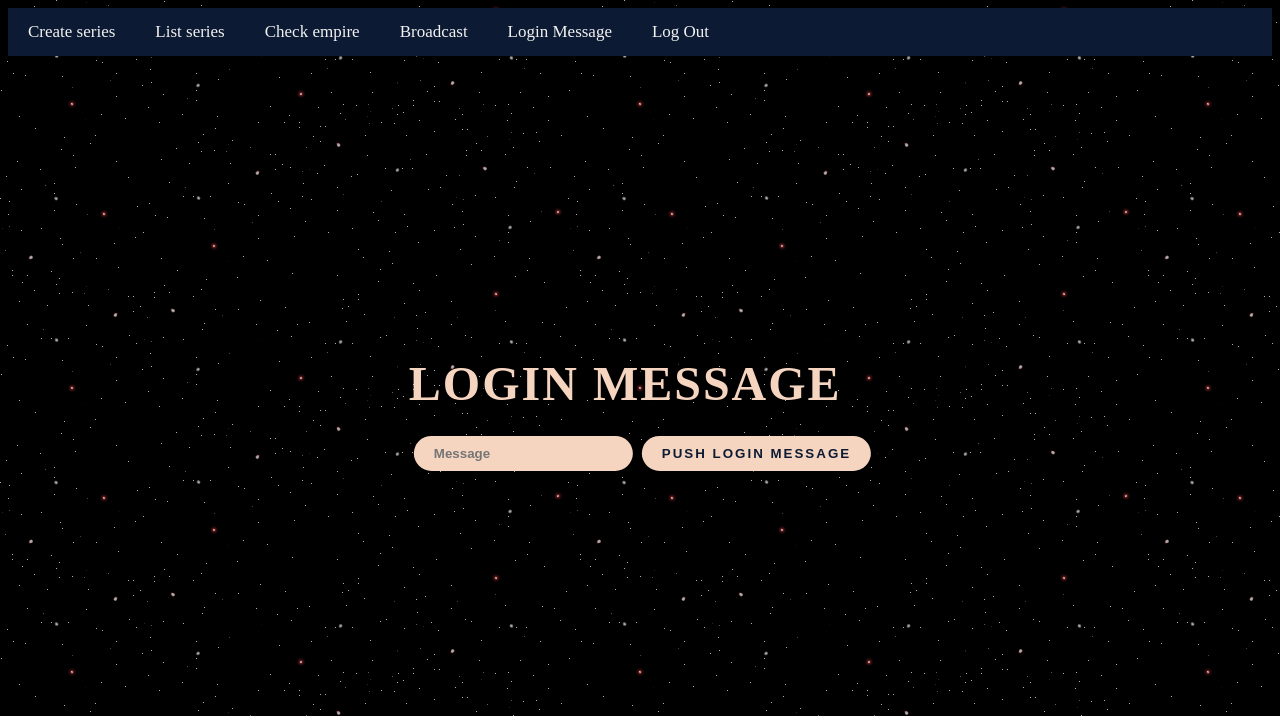
After one commit to ThomasDelhayeCondorcet/StellarCrisisThomasLaurie2023, a Flask app: page /LoginMessage in a window 1280 px wide. The commit adds this page. Shown: the top 716 px of the page. Run offline with Flask 3, Linux system fonts and the light colour scheme; some libraries are stand-ins or nearby versions.

Commit message:
Add de la page login message plus affichage du message dans la home page user et admin

```diff
--- a/app.py
+++ b/app.py
@@ -69,7 +69,13 @@ def LogIn():
 def AdminPage():
     user = session["User"]
     Broadcast = user[19]
-    return render_template("AdminPage.html", Broadcast=Broadcast)
+    conn = psycopg2.connect(host="student.endor.be", port="5433", database="py2306", user="py2306",
+                            password="graiple56laibla")
+    query = "Select * From param"
+    cursor = conn.cursor()
+    cursor.execute(query)
+    logmsg = cursor.fetchone()[0]
+    return render_template("AdminPage.html", Broadcast=Broadcast, logmsg=logmsg)
 @app.route("/CreateSeries", methods=['GET', 'POST'])
 def CreateSeries():
     if request.method == 'POST':
@@ -337,6 +343,20 @@ def Broadcast():
         nbrPlayer = cursor.fetchone()[0]
 
         return render_template("BroadCast.html", nbrPlayer= nbrPlayer)
+@app.route("/LoginMessage", methods=['GET', 'POST'])
+def LoginMessage():
+    if request.method=='POST':
+        message = request.form['message']
+        conn = psycopg2.connect(host="student.endor.be", port="5433", database="py2306", user="py2306",
+                                password="graiple56laibla")
+        query = "UPDATE param SET loginmsg = %s"
+        data = (message,)
+        cursor = conn.cursor()
+        cursor.execute(query, data)
+        conn.commit()
+        return redirect(url_for("AdminPage"))
+    else:
+        return render_template("LoginMessage.html")
 @app.route("/CheckEmpire")
 def CheckEmpire():
     conn = psycopg2.connect(host="student.endor.be", port="5433", database="py2306", user="py2306",
@@ -403,7 +423,13 @@ def KillEmpire(pid):
 def UserPage():
     user = session["User"]
     Broadcast = user[19]
-    return render_template("UserPage.html", Broadcast=Broadcast)
+    conn = psycopg2.connect(host="student.endor.be", port="5433", database="py2306", user="py2306",
+                            password="graiple56laibla")
+    query = "Select * From param"
+    cursor = conn.cursor()
+    cursor.execute(query)
+    logmsg = cursor.fetchone()[0]
+    return render_template("UserPage.html", Broadcast=Broadcast, logmsg=logmsg)
 @app.route("/ListGames", methods=['GET', 'POST'])
 def ListGames():
     if request.method == 'POST':
--- a/templates/AdminPage.html
+++ b/templates/AdminPage.html
@@ -12,11 +12,12 @@
             <a href="ListSeries">List series</a>
             <a href="CheckEmpire">Check empire</a>
             <a href="Broadcast">Broadcast</a>
+            <a href="LoginMessage">Login Message</a>
             <a href="LogOut">Log Out</a>
         </div>
     </header>
     <div class="center">
-        <h1>Welcome to your Admin page </h1>
+        <h1>{{ logmsg }}</h1>
         {% if Broadcast %}
             <p style="text-align: center">{{ Broadcast }}</p>
         {% endif %}
--- a/templates/BroadCast.html
+++ b/templates/BroadCast.html
@@ -12,6 +12,7 @@
             <a href="ListSeries">List series</a>
             <a href="CheckEmpire">Check empire</a>
             <a href="Broadcast">Broadcast</a>
+            <a href="LoginMessage">Login Message</a>
             <a href="LogOut">Log Out</a>
         </div>
    </header>
--- a/templates/CheckEmpire.html
+++ b/templates/CheckEmpire.html
@@ -12,6 +12,7 @@
             <a href="ListSeries">List series</a>
             <a href="CheckEmpire">Check empire</a>
             <a href="Broadcast">Broadcast</a>
+            <a href="LoginMessage">Login Message</a>
             <a href="LogOut">Log Out</a>
         </div>
 </header>
--- a/templates/CreateSeries.html
+++ b/templates/CreateSeries.html
@@ -19,6 +19,7 @@
             <a href="ListSeries">List series</a>
             <a href="CheckEmpire">Check empire</a>
             <a href="Broadcast">Broadcast</a>
+            <a href="LoginMessage">Login Message</a>
             <a href="LogOut">Log Out</a>
         </div>
   </header>
--- a/templates/EditEmpire.html
+++ b/templates/EditEmpire.html
@@ -23,6 +23,7 @@
             <a href="/ListSeries">List series</a>
             <a href="/CheckEmpire">Check empire</a>
             <a href="/Broadcast">Broadcast</a>
+            <a href="/LoginMessage">Login Message</a>
             <a href="/LogOut">Log Out</a>
         </div>
 </header>
--- a/templates/EditSerie.html
+++ b/templates/EditSerie.html
@@ -19,6 +19,7 @@
             <a href="/ListSeries">List series</a>
             <a href="/CheckEmpire">Check empire</a>
             <a href="/Broadcast">Broadcast</a>
+            <a href="LoginMessage">Login Message</a>
             <a href="/LogOut">Log Out</a>
         </div>
 </header>
--- a/templates/ListSeries.html
+++ b/templates/ListSeries.html
@@ -12,6 +12,7 @@
             <a href="ListSeries">List series</a>
             <a href="CheckEmpire">Check empire</a>
             <a href="Broadcast">Broadcast</a>
+            <a href="LoginMessage">Login Message</a>
             <a href="LogOut">Log Out</a>
         </div>
 </header>
--- /dev/null
+++ b/templates/LoginMessage.html
@@ -0,0 +1,27 @@
+<!DOCTYPE html>
+<html lang="en">
+<head>
+    <meta charset="UTF-8">
+    <title>Login Message</title>
+    <link rel="stylesheet" href="/static/CSS/StellarCrisis.css">
+</head>
+<body>
+<header>
+    <div class="topNav">
+        <a href="CreateSeries">Create series</a>
+        <a href="ListSeries">List series</a>
+        <a href="CheckEmpire">Check empire</a>
+        <a href="Broadcast">Broadcast</a>
+        <a href="LoginMessage">Login Message</a>
+        <a href="LogOut">Log Out</a>
+    </div>
+</header>
+<div class="center">
+        <h1>Login message</h1>
+        <form method="POST" action="">
+            <input type="text" name="message" placeholder="Message">
+            <button type="submit">Push Login message</button>
+        </form>
+    </div>
+</body>
+</html>
--- a/templates/UserPage.html
+++ b/templates/UserPage.html
@@ -19,9 +19,9 @@
         </div>
   </header>
     <div class="center">
-        <h1>Welcome to your user page </h1>
+        <h1>{{ logmsg }}</h1>
         {% if Broadcast %}
-             <p style="text-align: center">{{ Broadcast }}</p>oadcast }}</p>
+             <p style="text-align: center">{{ Broadcast }}</p>
         {% endif %}
     </div>
 
```
